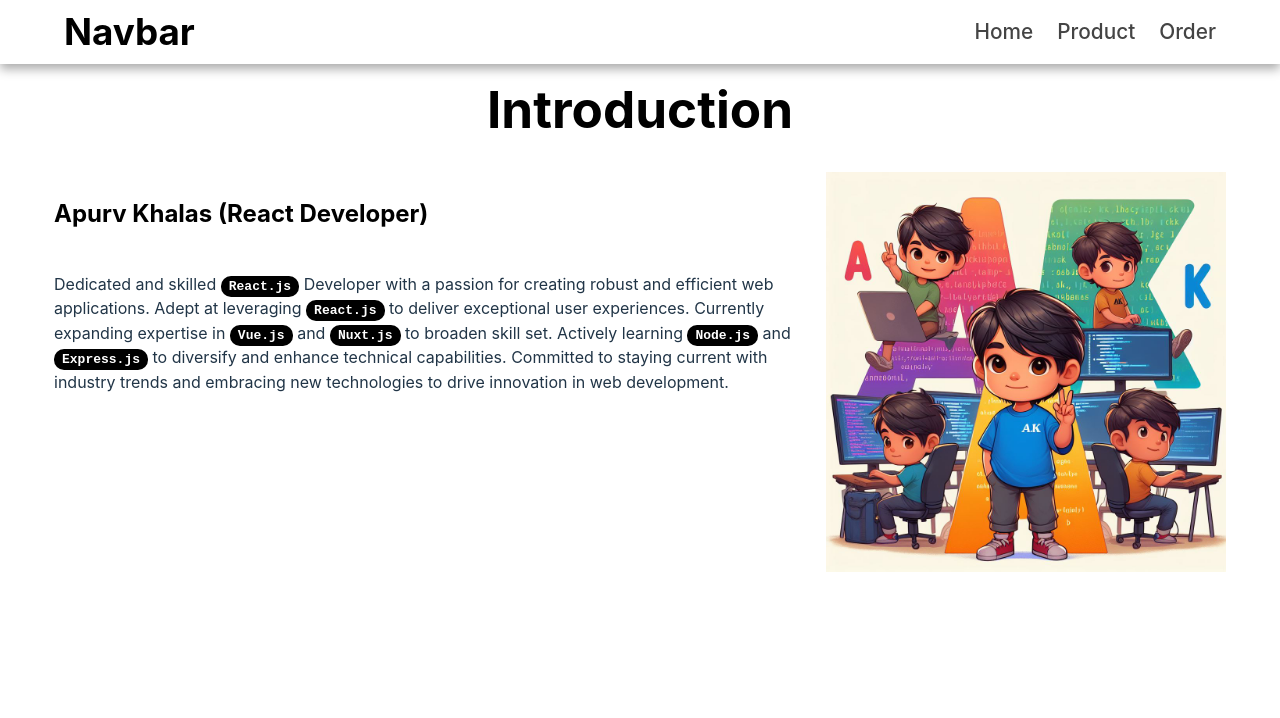
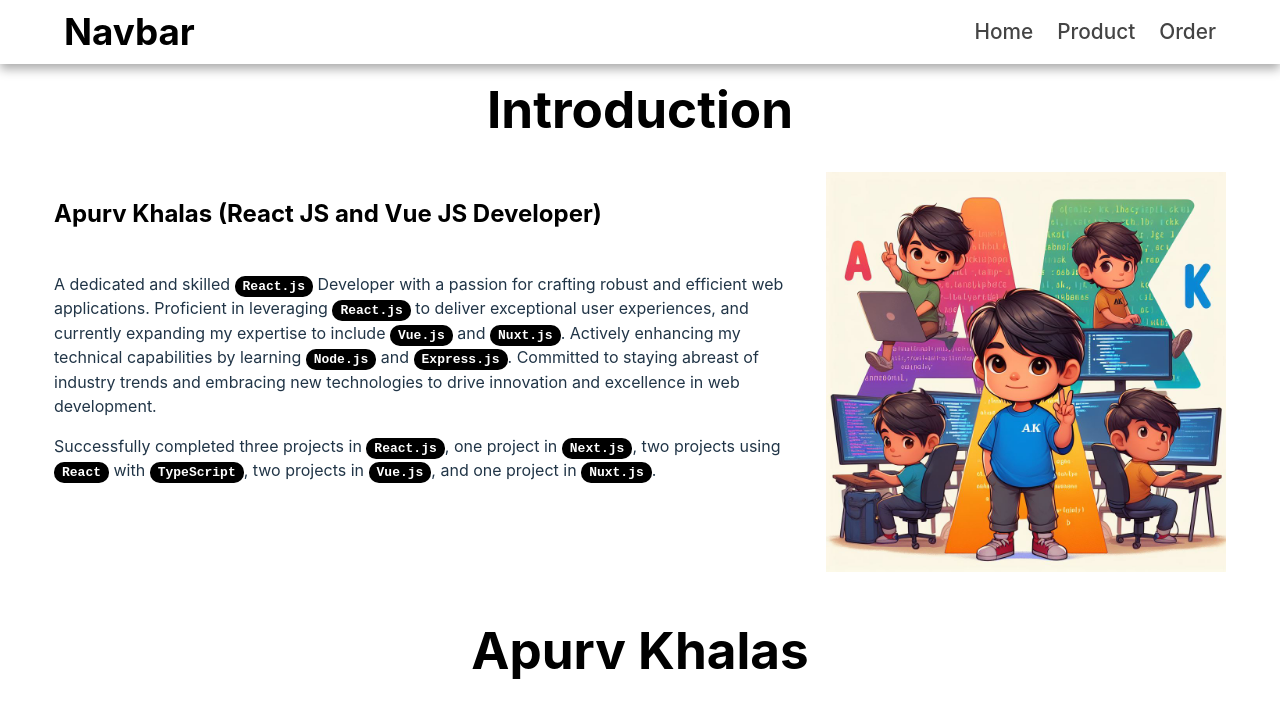
Before and after one commit to apurv-dolphin/offile-pwa-app, a React (Vite) app: page / in a window 1280 px wide. Shown: the top 718 px of the page. Built offline with nearby package versions, Linux system fonts and the light colour scheme.

Commit message:
add framer motion for testing.

```diff
--- a/package.json
+++ b/package.json
@@ -11,6 +11,7 @@
   },
   "dependencies": {
     "axios": "^1.6.8",
+    "framer-motion": "^11.2.12",
     "react": "^18.2.0",
     "react-dom": "^18.2.0",
     "react-router-dom": "^6.22.3",
--- a/src/components/Dashboard/dashboard.css
+++ b/src/components/Dashboard/dashboard.css
@@ -27,6 +27,11 @@ kbd {
   border-radius: 10px;
 }
 
+.name-animation {
+  display: flex;
+  justify-content: center;
+}
+
 @media (max-width: 768px) {
   .info-wrapper {
     flex-direction: column;
--- a/src/components/Dashboard/index.jsx
+++ b/src/components/Dashboard/index.jsx
@@ -1,26 +1,61 @@
 import "./dashboard.css";
+import { motion } from "framer-motion";
+
 function Dashboard() {
   return (
     <div className="dashboard-container">
       <h1>Introduction</h1>
       <div className="info-wrapper">
-        <div className="info-section">
-          <h3>Apurv Khalas (React Developer)</h3>
+        <motion.div
+          className="info-section"
+          initial={{ x: -100, opacity: 0 }}
+          animate={{ x: 0, opacity: 1 }}
+          transition={{ duration: 1 }}
+        >
+          <h3>Apurv Khalas (React JS and Vue JS Developer)</h3>
           <p>
-            Dedicated and skilled <kbd>React.js</kbd> Developer with a passion
-            for creating robust and efficient web applications. Adept at
+            A dedicated and skilled <kbd>React.js</kbd> Developer with a passion
+            for crafting robust and efficient web applications. Proficient in
             leveraging <kbd>React.js</kbd> to deliver exceptional user
-            experiences. Currently expanding expertise in <kbd>Vue.js</kbd> and{" "}
-            <kbd>Nuxt.js</kbd> to broaden skill set. Actively learning{" "}
-            <kbd>Node.js</kbd> and <kbd>Express.js</kbd> to diversify and
-            enhance technical capabilities. Committed to staying current with
-            industry trends and embracing new technologies to drive innovation
-            in web development.
+            experiences, and currently expanding my expertise to include{" "}
+            <kbd>Vue.js</kbd> and <kbd>Nuxt.js</kbd>. Actively enhancing my
+            technical capabilities by learning <kbd>Node.js</kbd> and{" "}
+            <kbd>Express.js</kbd>. Committed to staying abreast of industry
+            trends and embracing new technologies to drive innovation and
+            excellence in web development.
           </p>
-        </div>
-        <div className="image-section">
-          <img src="/apurv.jpg" alt="apurv" height={"400px"} />
-        </div>
+          <p>
+            Successfully completed three projects in <kbd>React.js</kbd>, one
+            project in <kbd>Next.js</kbd>, two projects using <kbd>React</kbd>{" "}
+            with <kbd>TypeScript</kbd>, two projects in <kbd>Vue.js</kbd>, and
+            one project in <kbd>Nuxt.js</kbd>.
+          </p>
+        </motion.div>
+        <motion.div
+          className="image-section"
+          initial={{ x: 100, opacity: 0 }}
+          animate={{ x: 0, opacity: 1 }}
+          transition={{ duration: 1 }}
+        >
+          <img src="/apurv.jpg" alt="apurv" height="400px" />
+        </motion.div>
+      </div>
+      <div className="name-animation">
+        <motion.div
+          animate={{
+            scale: [1, 1, 2, 1, 1],
+            rotate: [0, 0, 360, 360, 0],
+            borderRadius: ["20%", "20%", "50%", "50%", "20%"],
+          }}
+          transition={{ duration: 2, ease: "easeInOut" }}
+          style={{
+            display: "inline-block",
+            padding: "10px 20px",
+            textAlign: "center",
+          }}
+        >
+          <h1>Apurv Khalas</h1>
+        </motion.div>
       </div>
     </div>
   );
```
